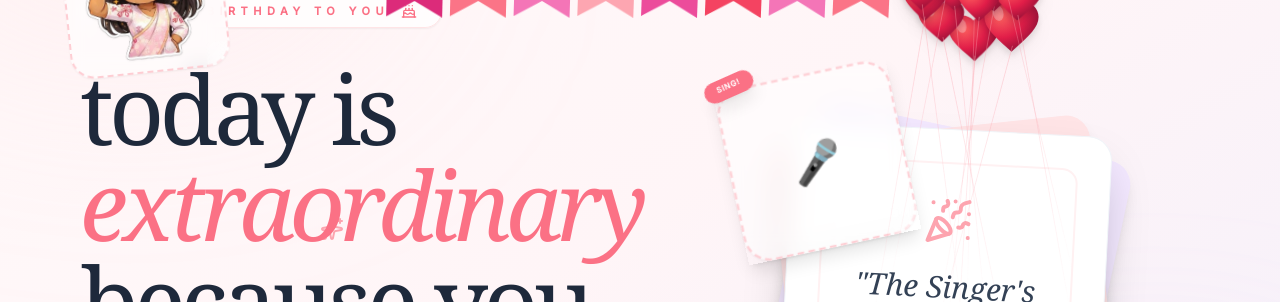
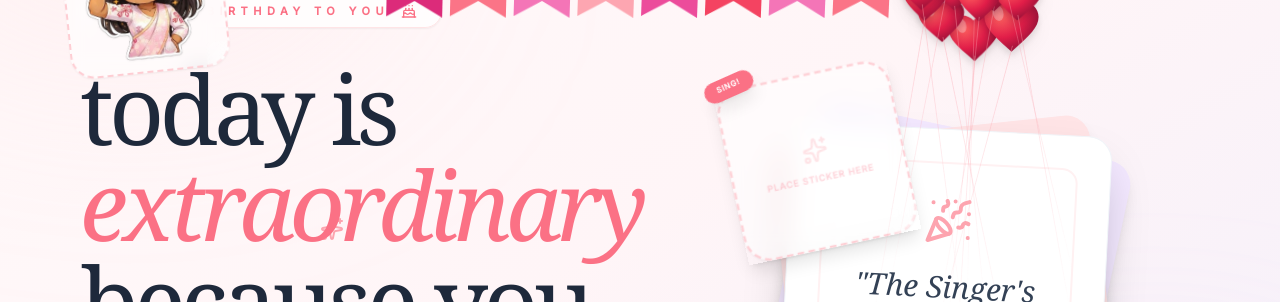
Before and after one commit to jkpraveena/rowdy_baby_birthday_website, a React (Vite) app: page / in a window 1280 px wide. Shown: the part 183-485 px from the top of the page. Built offline with nearby package versions, Linux system fonts and the light colour scheme.

Commit message:
Update StickerFrame to use MIC_ICON source

```diff
--- a/App.tsx
+++ b/App.tsx
@@ -310,9 +310,12 @@ const App: React.FC = () => {
           <div className="flex-1 flex justify-center z-10 relative">
             <div className="relative w-64 h-64 md:w-80 md:h-80">
               <div className="absolute -top-12 -left-12 z-30">
-                 <StickerFrame label="Sing!" rotation="-rotate-12" className="scale-110 shadow-lg">
-                    <span className="text-4xl">🎤</span>
-                 </StickerFrame>
+                 <StickerFrame
+  label="Sing!"
+  rotation="-rotate-12"
+  src={ASSETS.MIC_ICON}
+  className="scale-110 shadow-lg"
+/>
               </div>
 
               <div className="absolute inset-0 bg-white rounded-3xl shadow-2xl rotate-3 flex flex-col items-center justify-center p-8 border border-slate-100 transform hover:rotate-0 transition-transform duration-700 group">
```
